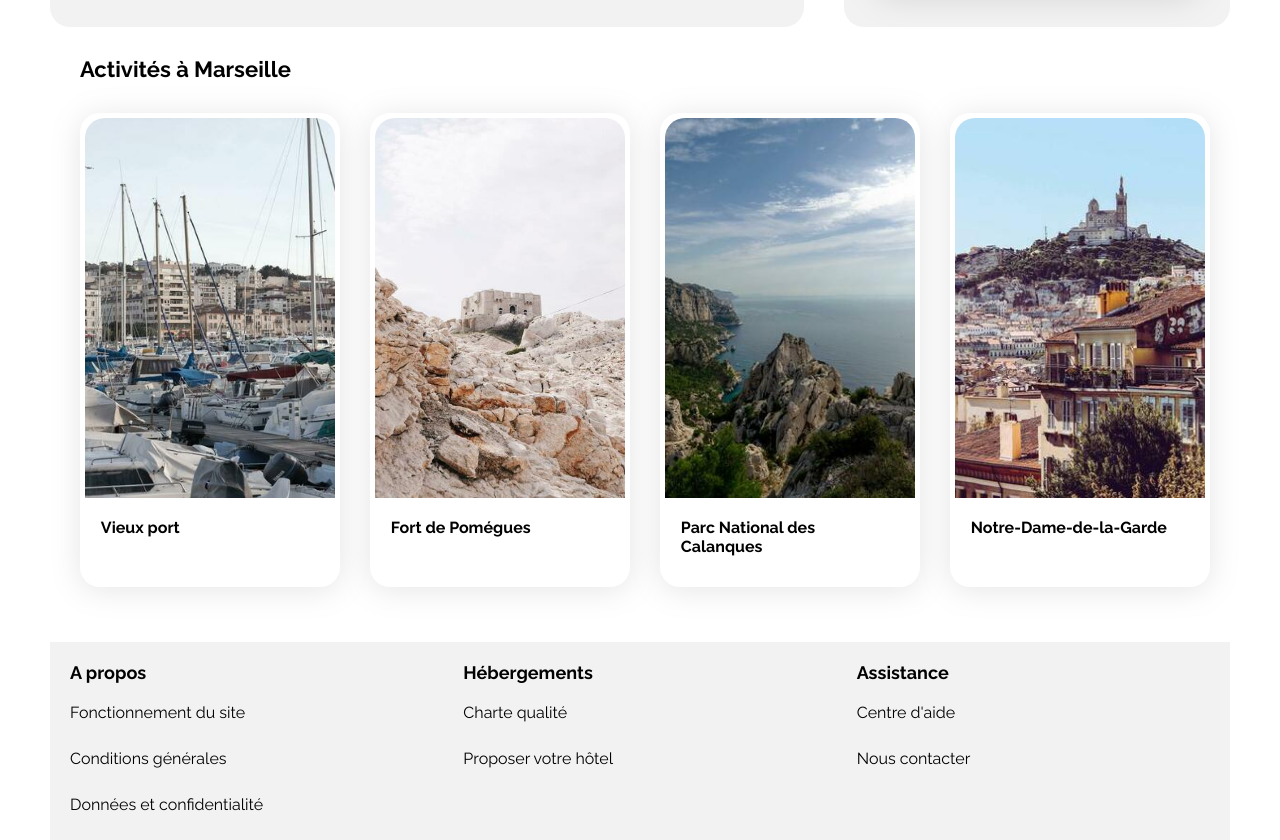
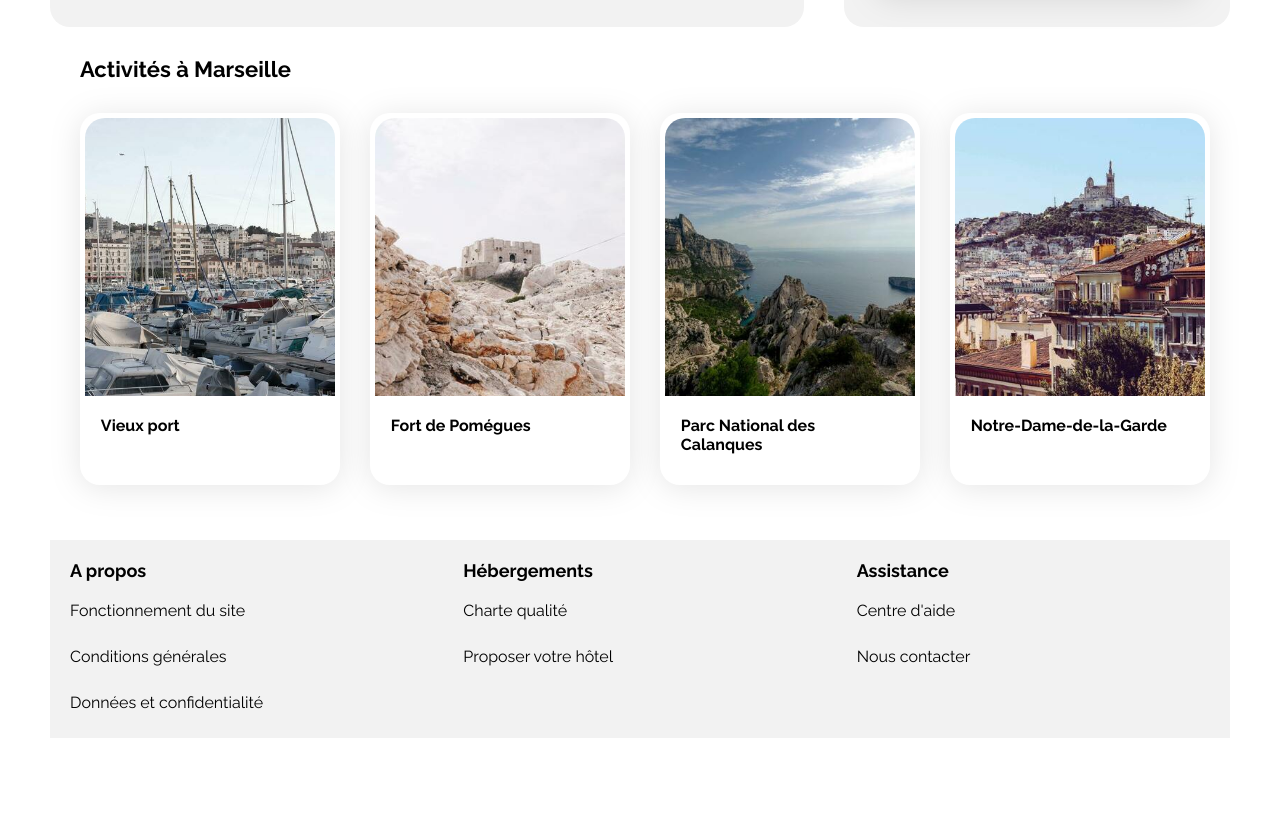
Before and after one commit to HeloiseQsn/OC-HQ-ProjetBooki, a plain HTML site: page index.html in a window 1280 px wide. Shown: the part 1041-1881 px from the top of the page. After the commit the page ends 1779 px from the top, so only its background shows below. Drawn offline with Linux system fonts and the light colour scheme.

Commit message:
taille img activite flex

```diff
--- a/css/style.css
+++ b/css/style.css
@@ -229,7 +229,8 @@ input:focus{
     height:100%;
 }
 #ensemble-cartes-activites img{
-    height:380px;
+    max-height:380px;
+    aspect-ratio:9/10;
 }
 #ensemble-cartes-activites .card-content{
     border-radius: 0 0 20px 20px;
```
